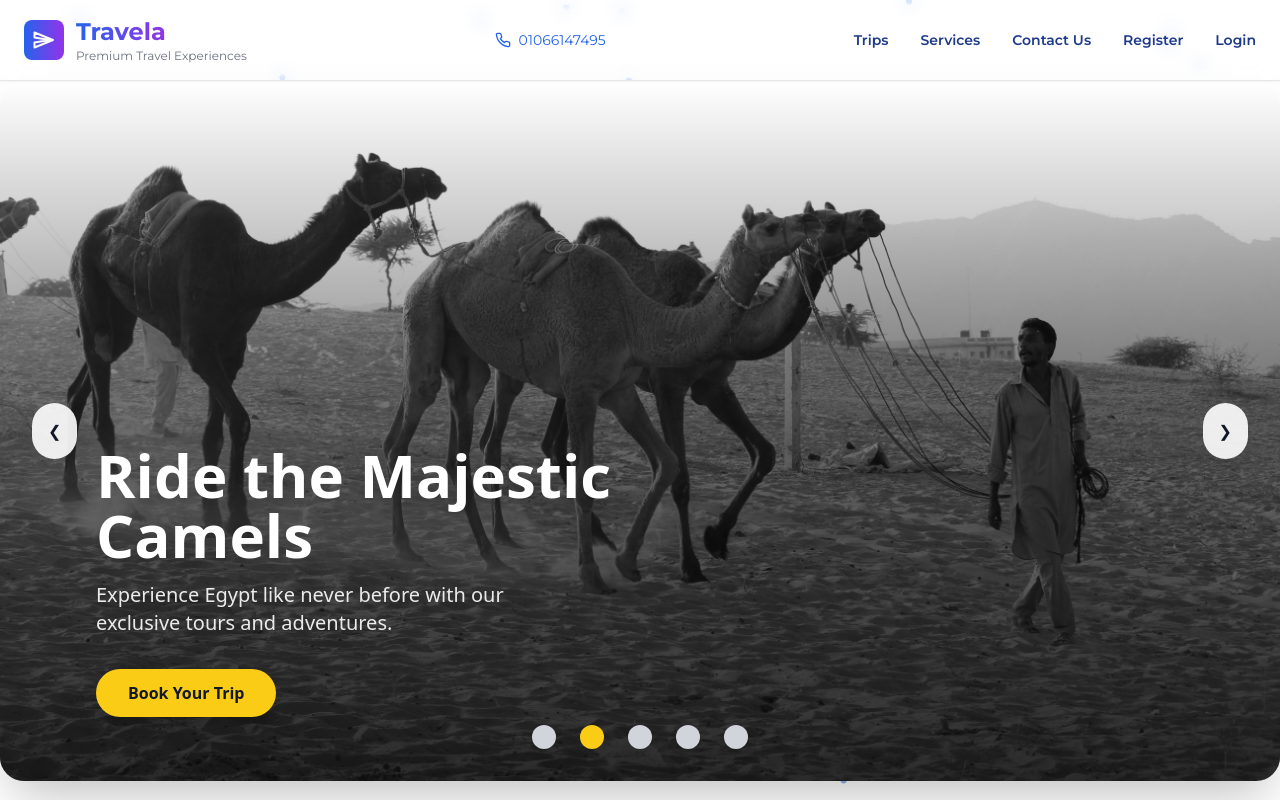
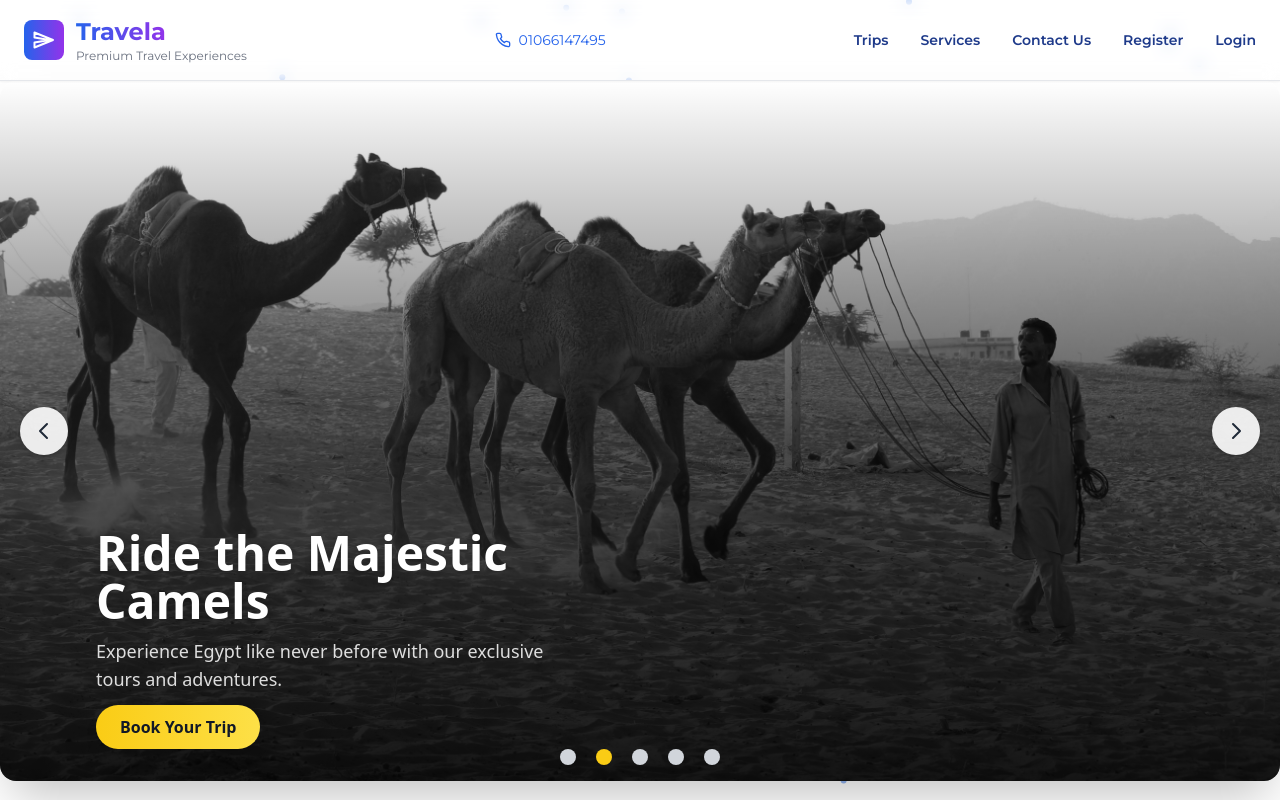
Before and after one commit to Mohamad-shosha/Travel-Agency, an Angular app in the folder Frontend/Travel-Agency/: page /trips in a window 1280 px wide. Shown: the top 800 px of the page. Built offline with nearby package versions, Linux system fonts and the light colour scheme; no server answers; a web font is replaced by a local one.

Commit message:
style: enhance slider and trip card responsiveness, update button styles

```diff
--- a/Frontend/Travel-Agency/src/app/slider/slider.component.html
+++ b/Frontend/Travel-Agency/src/app/slider/slider.component.html
@@ -1,4 +1,4 @@
-<div class="relative w-full h-[600px] md:h-[700px] rounded-3xl overflow-hidden shadow-2xl">
+<div class="relative w-full h-[420px] sm:h-[480px] md:h-[700px] rounded-2xl overflow-hidden shadow-2xl">
   <!-- Slides wrapper -->
   <div
     class="flex transition-transform duration-700 ease-in-out h-full"
@@ -7,16 +7,14 @@
     <div
       *ngFor="let img of images; let i = index"
       class="w-full flex-shrink-0 relative bg-center bg-cover h-full"
-      [style.backgroundImage]="'url(' + img + ')'"
-    >
-      <!-- Dark gradient overlay -->
-      <div class="absolute inset-0 bg-gradient-to-t from-black/80 via-black/50 to-transparent"></div>
+      [style.backgroundImage]="'url(' + img + ')'">
 
-      <!-- Text container -->
-      <div
-        class="absolute bottom-16 left-6 md:left-24 max-w-xl text-white drop-shadow-xl"
-      >
-        <h2 class="text-4xl md:text-6xl font-extrabold leading-tight mb-4">
+      <!-- Gradient Overlay -->
+      <div class="absolute inset-0 bg-gradient-to-t from-black/90 via-black/60 to-transparent z-10"></div>
+
+      <!-- Text and Button -->
+      <div class="absolute z-20 bottom-8 left-4 sm:left-10 md:left-24 max-w-xs sm:max-w-md text-white space-y-3">
+        <h2 class="text-2xl sm:text-4xl md:text-5xl font-extrabold leading-tight drop-shadow-md">
           {{
             [
               'Explore the Great Pyramids',
@@ -27,11 +25,11 @@
             ][i]
           }}
         </h2>
-        <p class="text-base md:text-xl mb-8 max-w-md leading-relaxed opacity-90">
+        <p class="text-sm sm:text-base md:text-lg opacity-85 leading-relaxed">
           Experience Egypt like never before with our exclusive tours and adventures.
         </p>
         <button
-          class="bg-yellow-400 hover:bg-yellow-500 text-gray-900 font-semibold py-3 px-8 rounded-3xl shadow-xl transition-transform transform hover:scale-105 active:scale-95"
+          class="bg-gradient-to-r from-yellow-400 to-yellow-300 hover:from-yellow-500 hover:to-yellow-400 text-gray-900 font-semibold py-2.5 px-6 rounded-full shadow-lg text-sm sm:text-base transition-transform transform hover:scale-105 active:scale-95"
         >
           Book Your Trip
         </button>
@@ -39,33 +37,36 @@
     </div>
   </div>
 
-  <!-- Navigation buttons (smaller) -->
+  <!-- Prev Button -->
   <button
     (click)="prev()"
     aria-label="Previous Slide"
-    class="absolute top-1/2 left-4 md:left-8 -translate-y-1/2 bg-white/90 hover:bg-white text-gray-900 rounded-full p-3 md:p-4 shadow-2xl transition-transform transform hover:scale-110 active:scale-90"
+    class="absolute top-1/2 left-3 sm:left-5 -translate-y-1/2 bg-white/90 hover:bg-white text-gray-800 rounded-full p-2 sm:p-3 shadow-md hover:shadow-lg transition-all duration-300 transform hover:scale-110 active:scale-90 z-30"
   >
-    &#10094;
+    <svg class="w-5 h-5 sm:w-6 sm:h-6" fill="none" stroke="currentColor" stroke-width="2" viewBox="0 0 24 24">
+      <path stroke-linecap="round" stroke-linejoin="round" d="M15 19l-7-7 7-7" />
+    </svg>
   </button>
+
+  <!-- Next Button -->
   <button
     (click)="next()"
     aria-label="Next Slide"
-    class="absolute top-1/2 right-4 md:right-8 -translate-y-1/2 bg-white/90 hover:bg-white text-gray-900 rounded-full p-3 md:p-4 shadow-2xl transition-transform transform hover:scale-110 active:scale-90"
+    class="absolute top-1/2 right-3 sm:right-5 -translate-y-1/2 bg-white/90 hover:bg-white text-gray-800 rounded-full p-2 sm:p-3 shadow-md hover:shadow-lg transition-all duration-300 transform hover:scale-110 active:scale-90 z-30"
   >
-    &#10095;
+    <svg class="w-5 h-5 sm:w-6 sm:h-6" fill="none" stroke="currentColor" stroke-width="2" viewBox="0 0 24 24">
+      <path stroke-linecap="round" stroke-linejoin="round" d="M9 5l7 7-7 7" />
+    </svg>
   </button>
 
-  <!-- Dots navigation -->
-  <div
-    class="absolute bottom-8 left-1/2 -translate-x-1/2 flex space-x-6"
-  >
+  <!-- Dots -->
+  <div class="absolute bottom-4 left-1/2 -translate-x-1/2 flex space-x-3 sm:space-x-5 z-20">
     <span
       *ngFor="let img of images; let i = index"
       (click)="goTo(i)"
-      class="w-6 h-6 rounded-full cursor-pointer shadow-lg transition-colors"
+      class="w-3 h-3 sm:w-4 sm:h-4 rounded-full transition-all cursor-pointer duration-300"
       [class.bg-yellow-400]="i === currentIndex"
       [class.bg-gray-300]="i !== currentIndex"
-      title="Go to slide {{ i + 1 }}"
     ></span>
   </div>
 </div>
--- a/Frontend/Travel-Agency/src/app/trips/trips.component.css
+++ b/Frontend/Travel-Agency/src/app/trips/trips.component.css
@@ -153,3 +153,9 @@ h2 {
     font-size: 2.4rem;
   }
 }
+@media (max-width: 639px) {
+  .trip-card {
+    width: 32vw;
+    min-width: 32vw;
+  }
+}
--- a/Frontend/Travel-Agency/src/app/trips/trips.component.html
+++ b/Frontend/Travel-Agency/src/app/trips/trips.component.html
@@ -1,6 +1,4 @@
-<section
-  class="trips-section py-20 bg-gradient-to-br from-blue-50 to-purple-50 min-h-[350px] relative"
->
+<section class="trips-section py-20 bg-gradient-to-br from-blue-50 to-purple-50 min-h-[350px] relative">
   <div class="container mx-auto px-6 max-w-7xl">
     <h2 class="text-4xl font-extrabold text-center text-blue-900 mb-12">
       Explore Egyptian Treasures
@@ -8,10 +6,9 @@
 
     <!-- Left Arrow -->
     <button
-      class="scroll-btn left-0 absolute top-1/2 -translate-y-1/2 bg-white/70 backdrop-blur rounded-full p-3 shadow-md text-blue-700 hover:text-blue-900 transition-colors"
+      class="scroll-btn left-0 absolute top-1/2 -translate-y-1/2"
       (click)="scrollLeft()"
       aria-label="Scroll Left"
-      style="z-index: 10;"
     >
       &#9664;
     </button>
@@ -19,12 +16,11 @@
     <!-- Scroll Container -->
     <div
       #scrollContainer
-      class="trips-scroll-container flex overflow-x-auto space-x-6 py-4 scrollbar-hide"
-      style="scroll-padding-left: 48px;"
+      class="trips-scroll-container flex overflow-x-auto scroll-smooth snap-x snap-mandatory space-x-4 sm:space-x-6 py-4 scrollbar-hide"
     >
       <div
         *ngFor="let trip of trips"
-        class="trip-card bg-white rounded-3xl shadow-lg hover:shadow-2xl transition-shadow duration-300 cursor-pointer p-6 flex-shrink-0 flex flex-col"
+        class="trip-card snap-start bg-white rounded-3xl shadow-lg hover:shadow-2xl transition-shadow duration-300 cursor-pointer p-6 flex-shrink-0 flex flex-col"
       >
         <img
           [src]="trip.imageUrl"
@@ -37,18 +33,12 @@
           {{ trip.description }}
         </p>
 
-        <div
-          class="flex justify-between items-center mb-5 text-blue-600 font-semibold"
-        >
-          <p
-            class="flex items-center space-x-2 hover:text-blue-800 transition-colors"
-          >
+        <div class="flex justify-between items-center mb-5 text-blue-600 font-semibold">
+          <p class="flex items-center space-x-2 hover:text-blue-800 transition-colors">
             <i class="fas fa-map-marker-alt text-xl"></i>
             <span>{{ trip.cityName }}</span>
           </p>
-          <p
-            class="flex items-center space-x-2 hover:text-blue-800 transition-colors"
-          >
+          <p class="flex items-center space-x-2 hover:text-blue-800 transition-colors">
             <i class="fas fa-dollar-sign text-xl"></i>
             <span>${{ trip.price.toLocaleString() }} USD</span>
           </p>
@@ -65,10 +55,9 @@
 
     <!-- Right Arrow -->
     <button
-      class="scroll-btn right-0 absolute top-1/2 -translate-y-1/2 bg-white/70 backdrop-blur rounded-full p-3 shadow-md text-blue-700 hover:text-blue-900 transition-colors"
+      class="scroll-btn right-0 absolute top-1/2 -translate-y-1/2"
       (click)="scrollRight()"
       aria-label="Scroll Right"
-      style="z-index: 10;"
     >
       &#9654;
     </button>
```
